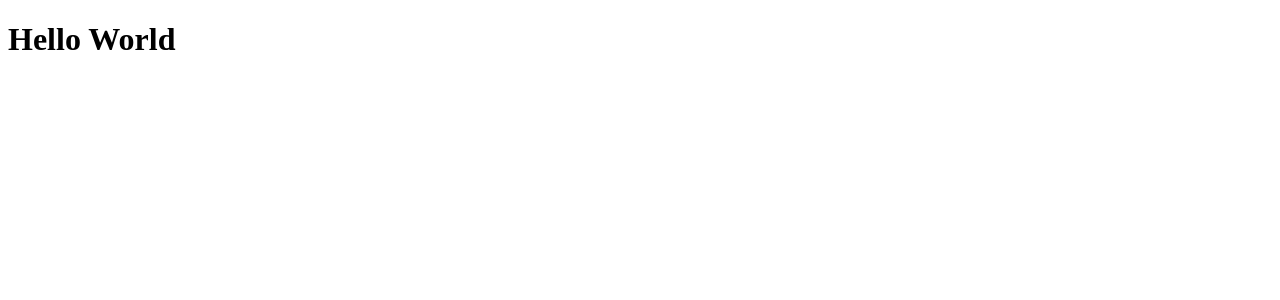
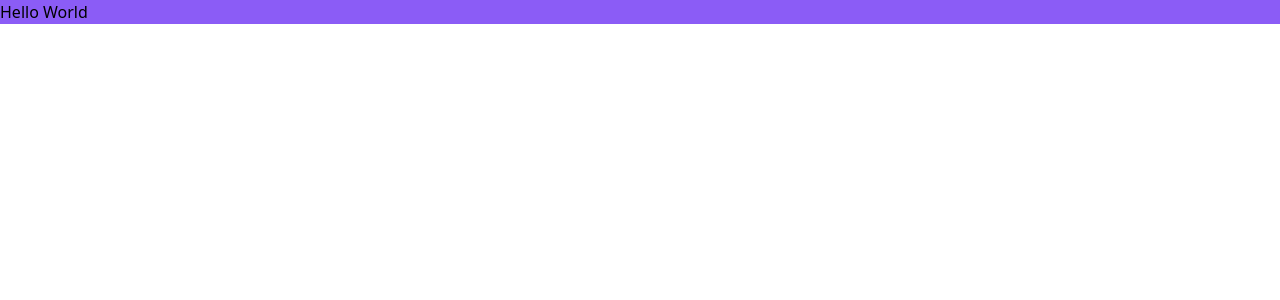
Before and after one commit to Janaina-MJ/feedback-widget, a React (Vite) app in the folder web/: page / in a window 1280 px wide. Shown: the top 300 px of the page. Built offline with nearby package versions, Linux system fonts and the light colour scheme.

Commit message:
chore: Set up Tailwindcss tool that allows adding styles to html elements

```diff
--- a/web/package.json
+++ b/web/package.json
@@ -15,6 +15,9 @@
     "@types/react": "^18.0.0",
     "@types/react-dom": "^18.0.0",
     "@vitejs/plugin-react": "^1.3.0",
+    "autoprefixer": "^10.4.7",
+    "postcss": "^8.4.13",
+    "tailwindcss": "^3.0.24",
     "typescript": "^4.6.3",
     "vite": "^2.9.7"
   }
--- /dev/null
+++ b/web/postcss.config.js
@@ -0,0 +1,6 @@
+module.exports = {
+  plugins: {
+    tailwindcss: {},
+    autoprefixer: {},
+  },
+}
--- a/web/src/App.tsx
+++ b/web/src/App.tsx
@@ -1,7 +1,7 @@
 import { useState } from 'react'
 
 function App() {
-  return <h1>Hello World</h1>
+  return <h1 className='bg-violet-500'>Hello World</h1>
 }
 
 export default App
--- /dev/null
+++ b/web/src/global.css
@@ -0,0 +1,3 @@
+@tailwind base;
+@tailwind components;
+@tailwind utilities;
--- a/web/src/main.tsx
+++ b/web/src/main.tsx
@@ -1,6 +1,8 @@
 import React from 'react'
 import ReactDOM from 'react-dom/client'
 import App from './App'
+
+import './global.css';
 
 ReactDOM.createRoot(document.getElementById('root')!).render(
   <React.StrictMode>
--- /dev/null
+++ b/web/tailwind.config.js
@@ -0,0 +1,7 @@
+module.exports = {
+  content: ["./src/**/*.tsx"],
+  theme: {
+    extend: {},
+  },
+  plugins: [],
+}
```
Also changed, not shown: 1 other file (tests, documents, lock files or other folders).
